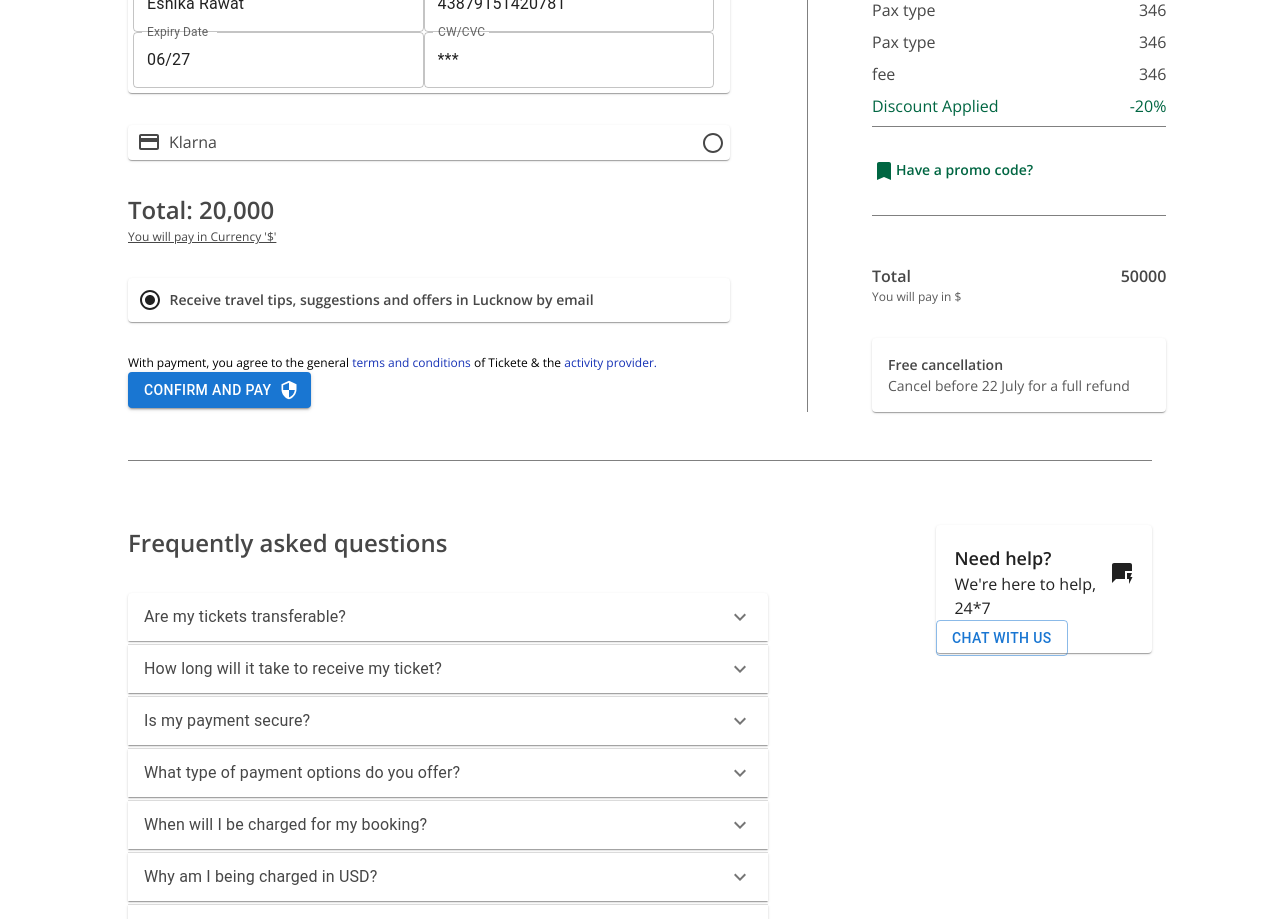
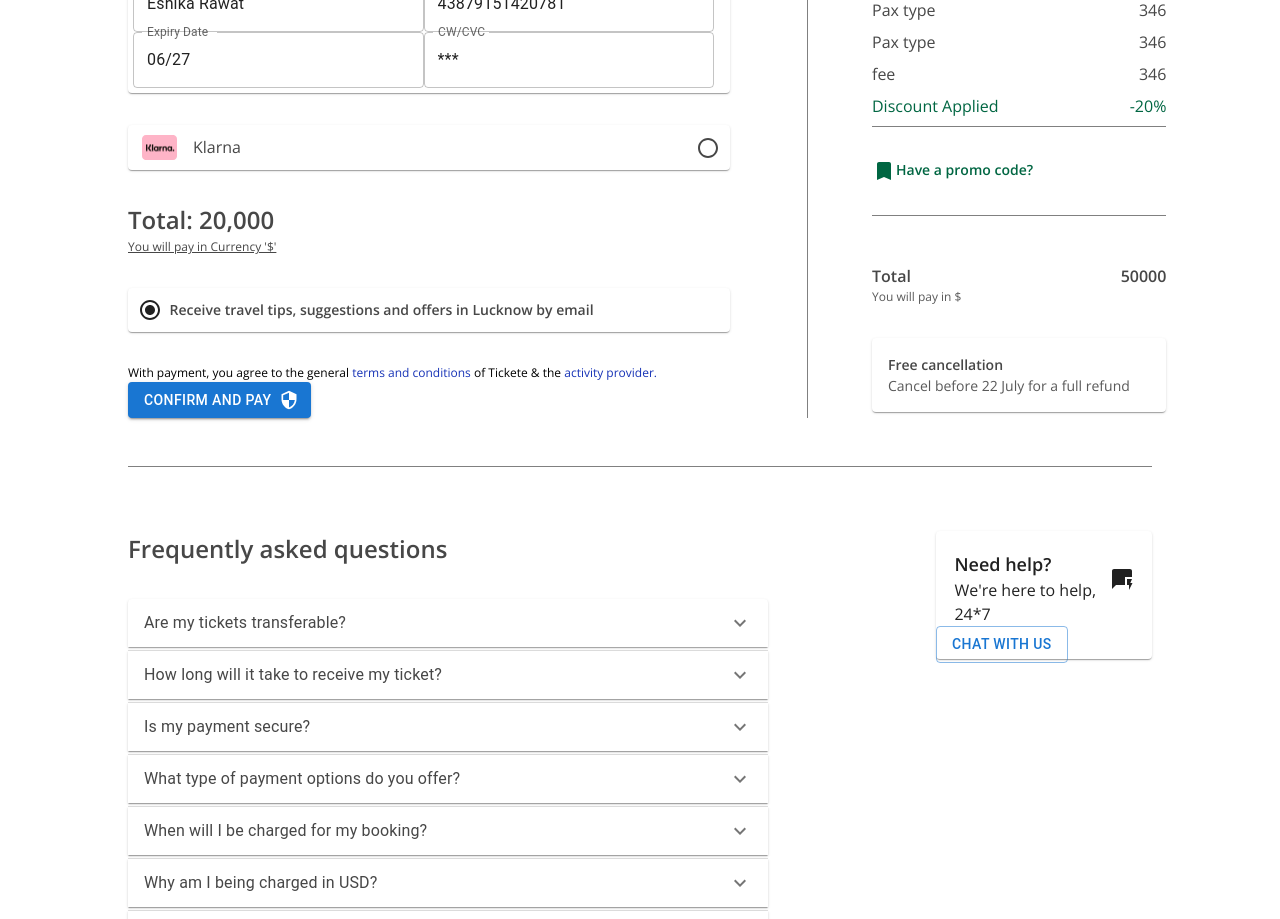
Before and after one commit to Ishu070303/tickete, a Next.js app: page / in a window 1280 px wide. Shown: the part 800-1719 px from the top of the page. Built offline with nearby package versions, Linux system fonts and the light colour scheme.

Commit message:
added klarana image

```diff
--- a/pages/(components)/Main.js
+++ b/pages/(components)/Main.js
@@ -7,6 +7,8 @@ import RadioButtonUncheckedIcon from '@mui/icons-material/RadioButtonUnchecked';
 import SecurityIcon from '@mui/icons-material/Security';
 
 import { useStyles } from './style';
+import Image from 'next/image';
+import Klarana from '../../public/images/Klarna.png';
 
 const Main = () => {
   const [country, setCountry] = React.useState('');
@@ -110,7 +112,7 @@ const Main = () => {
     <Paper className={classes.klarnaDiv}>
         <div className={classes.mainPaperDiv}>
             <div className={classes.klarnaPaperDiv}>
-               <CreditCardIcon style={{cursor: 'pointer'}} />
+               <Image src={Klarana} style={{cursor: 'pointer', marginRight: '1rem'}} />
                <h6>Klarna</h6>
             </div>
             <div>
--- a/pages/(components)/style.js
+++ b/pages/(components)/style.js
@@ -334,7 +334,7 @@ export const useStyles = makeStyles((theme) => ({
       klarnaDiv: {
         width: '47vw',
         marginTop: '2rem',
-        padding: '5px',
+        padding: '10px',
 
         [theme.breakpoints.down('md')]: {
           width: '80vw',
```
